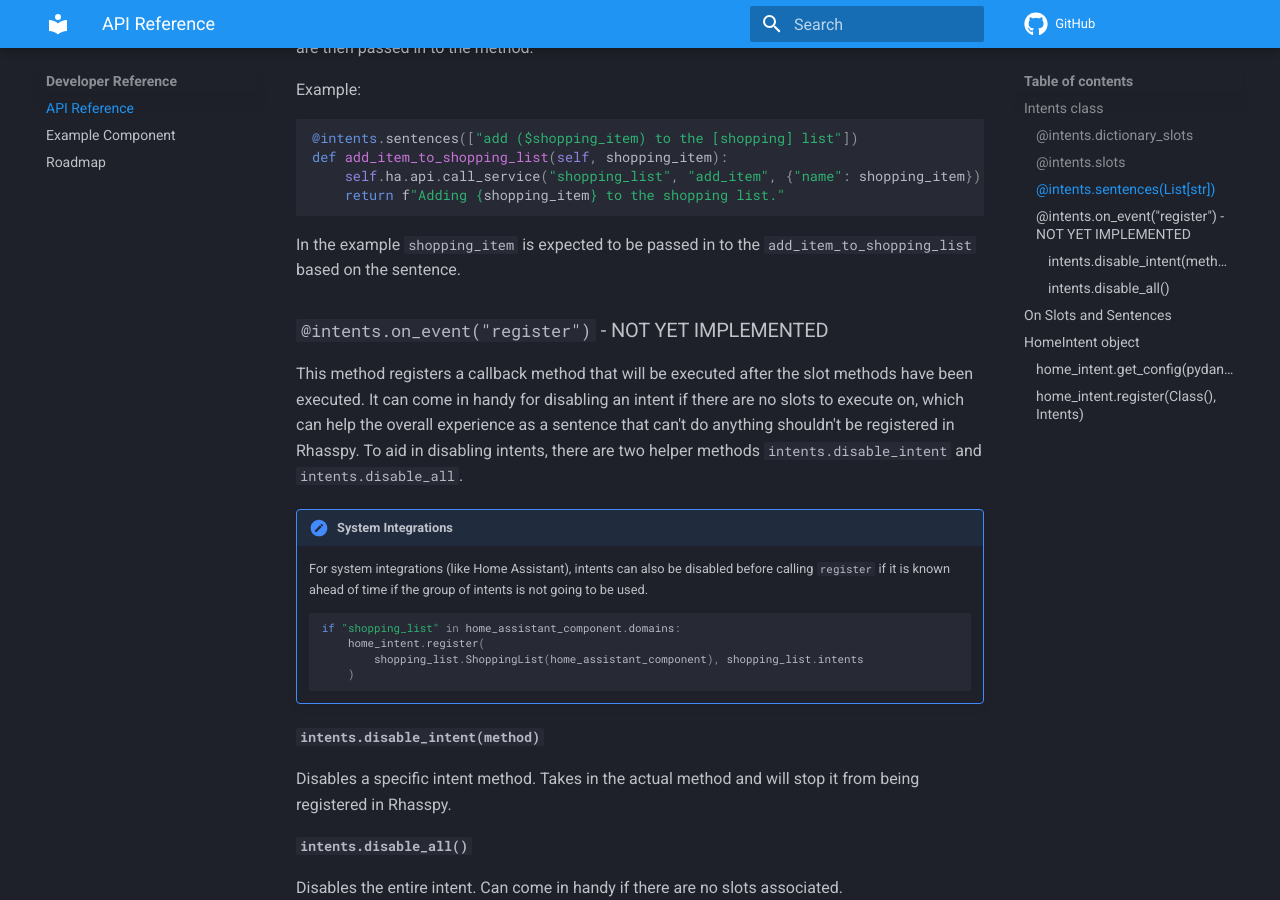
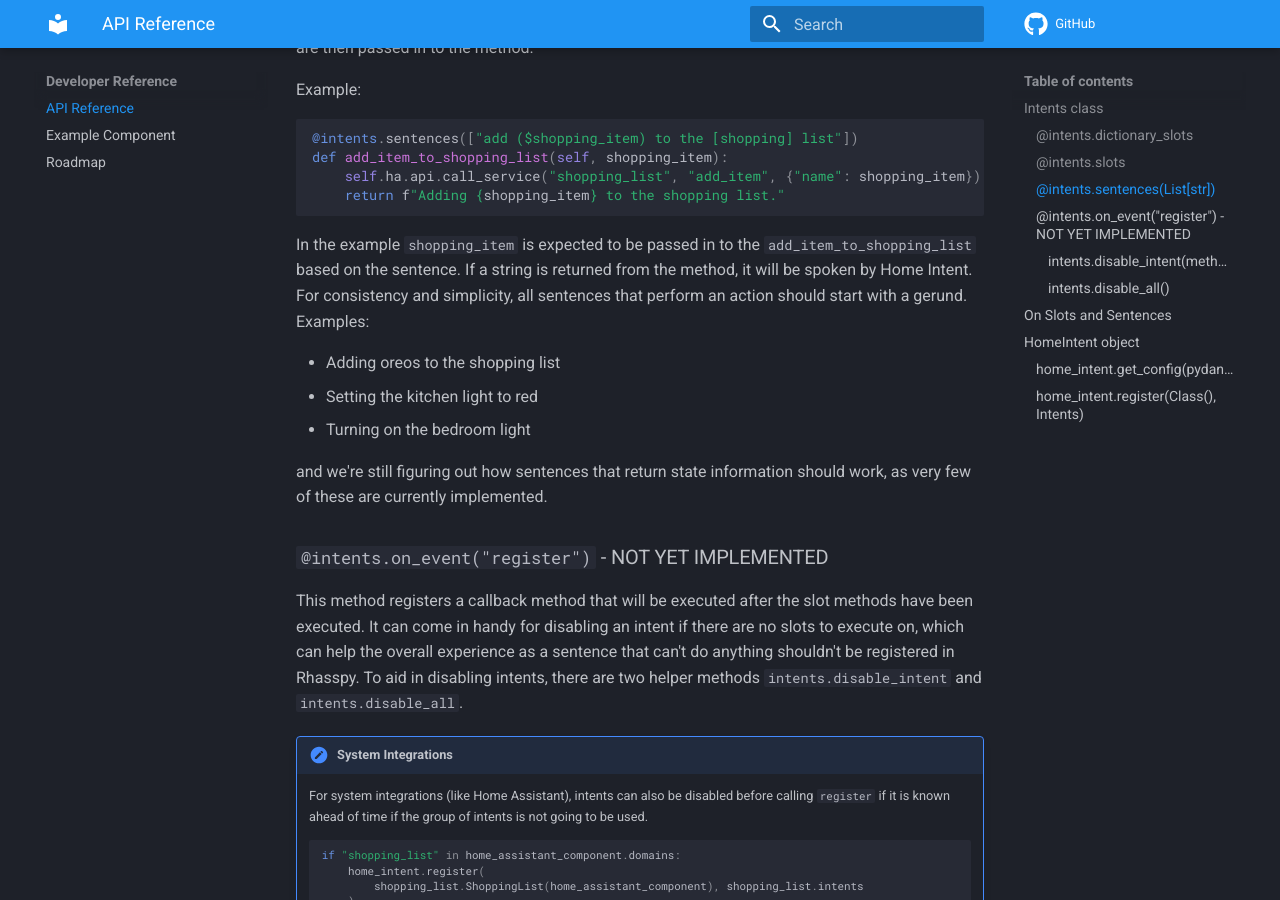
Before and after one commit to JarvyJ/HomeIntent, an MkDocs documentation site: the page built from docs/docs/developer-reference/api-reference.md, in a window 1280 px wide and 900 px high, scrolled down 1455 px. Built offline with MkDocs 1.6.1 and Material for MkDocs 9.7.7, drawn with Linux system fonts in a browser that asks for light colours; comment, search, counter and statistics services are not loaded.

Commit message:
added docs on specifics around how sentences should return

````diff
--- a/docs/docs/developer-reference/api-reference.md
+++ b/docs/docs/developer-reference/api-reference.md
@@ -50,7 +50,14 @@ def add_item_to_shopping_list(self, shopping_item):
     return f"Adding {shopping_item} to the shopping list."
 ```
 
-In the example `shopping_item` is expected to be passed in to the `add_item_to_shopping_list` based on the sentence.
+In the example `shopping_item` is expected to be passed in to the `add_item_to_shopping_list` based on the sentence. If a string is returned from the method, it will be spoken by Home Intent. For consistency and simplicity, all sentences that perform an action should start with a gerund. Examples:
+
+ * Adding oreos to the shopping list
+ * Setting the kitchen light to red
+ * Turning on the bedroom light
+
+and we're still figuring out how sentences that return state information should work, as very few of these are currently implemented.
+
 
 ### `@intents.on_event("register")` - NOT YET IMPLEMENTED
 This method registers a callback method that will be executed after the slot methods have been executed. It can come in handy for disabling an intent if there are no slots to execute on, which can help the overall experience as a sentence that can't do anything shouldn't be registered in Rhasspy. To aid in disabling intents, there are two helper methods `intents.disable_intent` and `intents.disable_all`.
````
